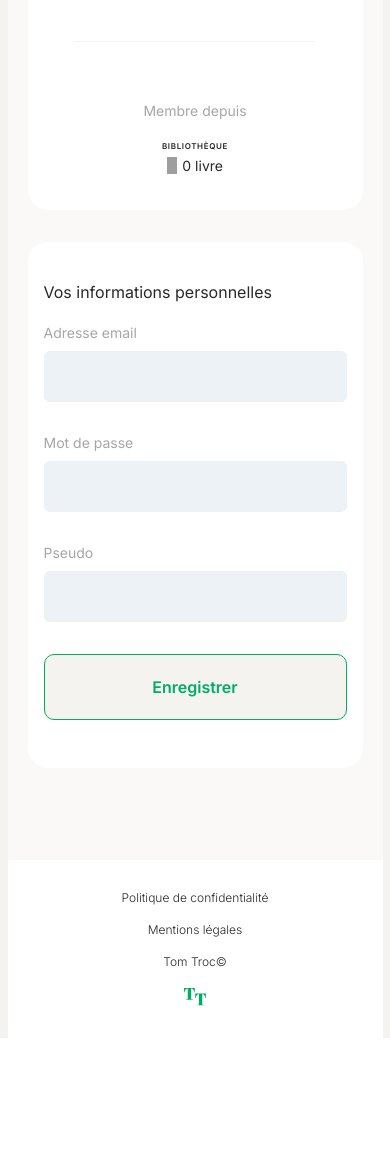
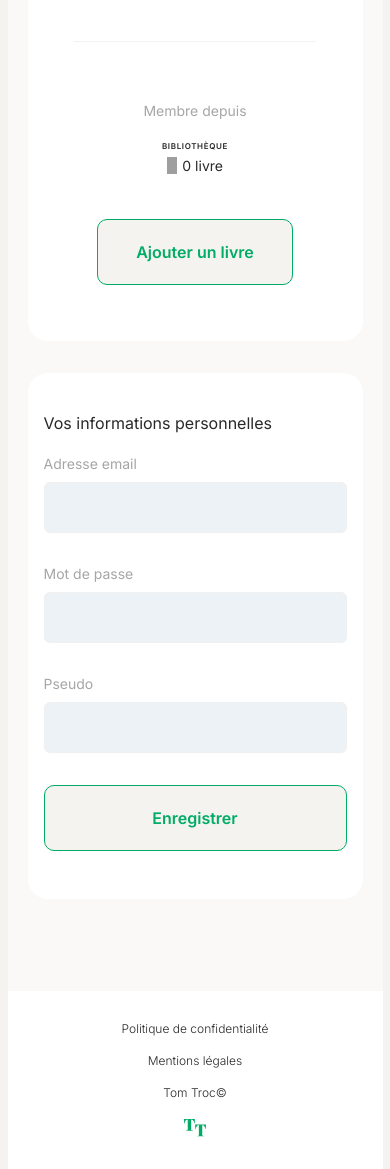
Before and after one commit to Dave25440/da-php-symfony-tom-troc, a PHP site: template app/Views/templates/editAccount.php in a window 390 px wide. Shown: the part 436-1605 px from the top of the page. Before the commit the page ends 1474 px from the top, so only its background shows below. Run offline with PHP 8.4, Linux system fonts and the light colour scheme; the template is opened without the code that fills it, so the values that code supplies are empty; some web fonts are replaced; grey boxes are pictures that could not be loaded.

Commit message:
Update editAccount template and style

```diff
--- a/app/Views/templates/editAccount.php
+++ b/app/Views/templates/editAccount.php
@@ -14,6 +14,7 @@
             <?= (int) $booksCount ?>
             <?= $booksCount > 1 ? 'livres' : 'livre' ?>
         </p>
+        <a href="index.php?action=addBook" class="cta cta-reverse">Ajouter un livre</a>
     </section>
     <section class="section-account-details">
         <h2>Vos informations personnelles</h2>
--- a/public/css/style.css
+++ b/public/css/style.css
@@ -630,7 +630,7 @@ textarea {
     display: flex;
     flex-direction: column;
     align-items: center;
-    padding-top: 48px;
+    padding: 32px 0;
 }
 
 .section-account-profile > figure {
@@ -642,7 +642,7 @@ textarea {
 
 .section-account-profile > hr {
     width: 242px;
-    margin: 48px 0;
+    margin: 35px 0;
     border: 0;
     border-top: 1px solid var(--bg-color);
 }
@@ -659,6 +659,10 @@ textarea {
 
 .section-account-profile > h3 {
     margin: 22px 0 6px;
+}
+
+.section-account-profile > .cta {
+    margin-top: 32px;
 }
 
 .profile-update {
@@ -787,11 +791,11 @@ textarea {
 }
 
 .section-account-public > .section-account-profile {
-    padding-bottom: 48px;
+    padding: 48px 0;
 }
 
 .section-account-public > .section-account-profile > hr {
-    margin-top: 70px;
+    margin: 70px 0 48px 0;
 }
 
 .section-account-public > .section-account-profile > .cta {
@@ -1418,7 +1422,15 @@ textarea {
 
     /* Account profile section */
     .section-account-profile {
-        padding-bottom: 36px;
+        padding: 48px 0 56px 0;
+    }
+
+    .section-account-profile > hr {
+        margin: 48px 0;
+    }
+
+    .section-account-profile > .cta {
+        margin-top: 45px;
     }
 
 
```
